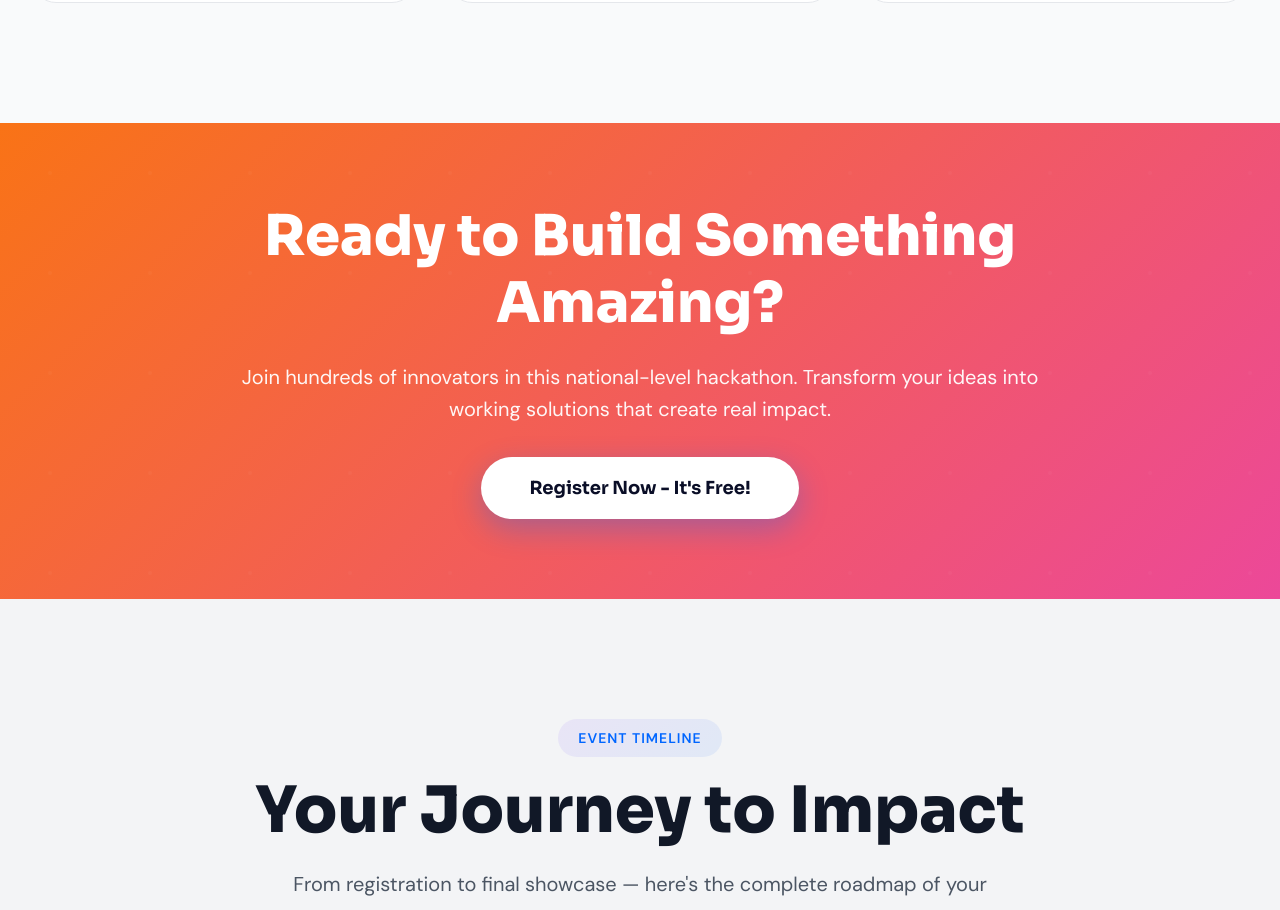
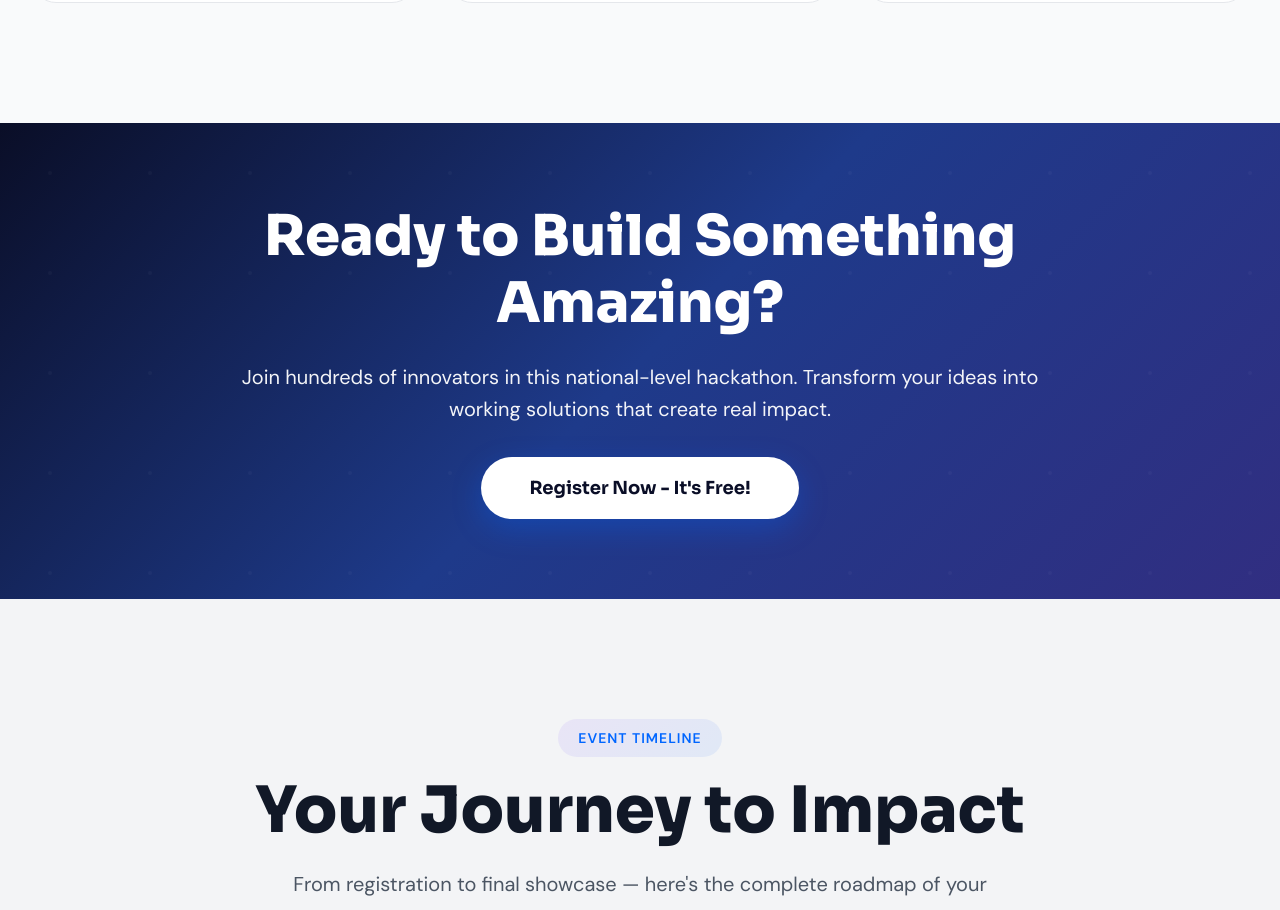
Before and after one commit to Rajeshwaran-dev/idea2impact, a Next.js app: page / in a window 1280 px wide. Shown: the part 2130-3040 px from the top of the page. Built offline with nearby package versions, Linux system fonts and the light colour scheme.

Commit message:
orange backgroundcolor change

```diff
--- a/app/globals.css
+++ b/app/globals.css
@@ -984,7 +984,7 @@ body {
 
 /* ==================== CTA SECTIONS ==================== */
 .cta-banner {
-  background: var(--gradient-prize);
+  background: var(--gradient-hero);
   color: var(--white);
   text-align: center;
   padding: 5rem 2rem;
```
